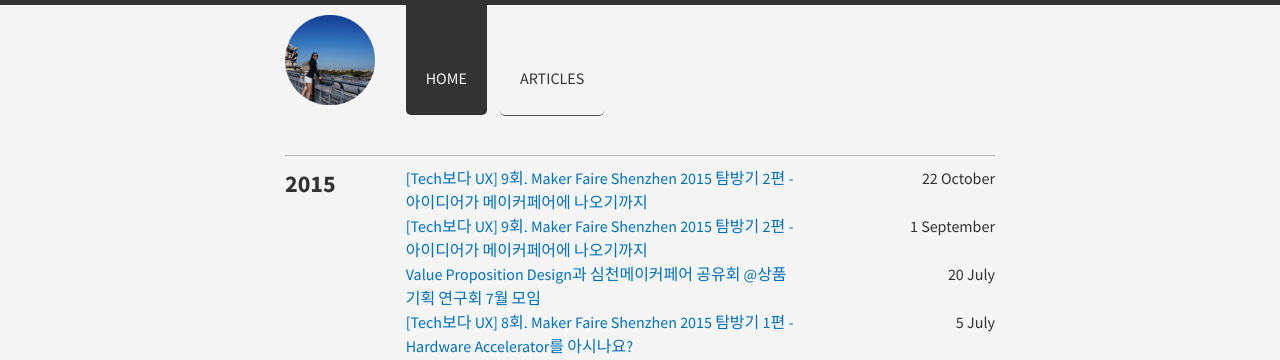
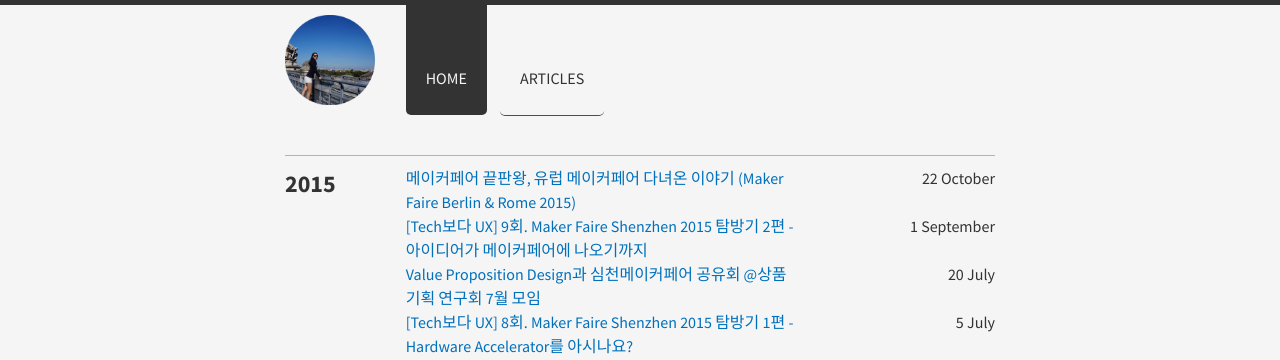
Before and after one commit to midaeng/articles, a Jekyll site: the page built from index.html, in a window 1280 px wide. Shown: the top 360 px of the page. Built offline with Jekyll 4.4.1, drawn with Linux system fonts in a browser that asks for light colours; nearby versions of some CDN libraries; Markdown is read by kramdown in place of the engine named in the settings; some of the changed lines change nothing that is shown.

Commit message:
add maker faire eu

```diff
--- a/_posts/2015-10-22-makerfaire_eu.md
+++ b/_posts/2015-10-22-makerfaire_eu.md
@@ -1,6 +1,15 @@
 ---
 layout: post
-title: "[Tech보다 UX] 9회. Maker Faire Shenzhen 2015 탐방기 2편 - 아이디어가 메이커페어에 나오기까지"
+title: "메이커페어 끝판왕, 유럽 메이커페어 다녀온 이야기 (Maker Faire Berlin & Rome 2015)"
 ---
 
-<img class="alignnone size-full wp-image-58" src="https://raw.githubusercontent.com/midaeng/articles/gh-pages/images/blog/techux_9th.jpg"/>
+작년에, 메이커페어 로마가 유럽에서 가장 큰 메이커페어라는 얘길 들었어요. 그래서 로마 메이커페어를 가기 위해 일년 전부터 휴가 일정을 잡아뒀어요.
+올해 새로 휴가가 생긴 후에도 로마를 가기 위해 연초부터 휴가를 아끼고 아껴 모아두고, 로마 메이커페어 일정을 계속 검색하면서 기다리다가 10월에 3주 휴가를 내고 다녀왔습니다!!
+올 한해 고생스러웠던 코드잼과 코딩전문가 선발을 마무리 하고 휴가를 좀 길게 썼어요.
+휴가를 3주를 만들고 보니 베를린 메이커페어가 때마침 일정이 가능하더라고요.
+<img class="alignnone size-full wp-image-58" src="https://raw.githubusercontent.com/midaeng/articles/gh-pages/images/blog/MF2015-Berlin-1.jpg"/>
+
+그래서 독일에서 2주간 머물면서 메이커페어 외에도 빈티지 컴퓨터 페스티벌도 가고, 독일의 다른 도시 이곳 저곳도 누비며 경험치를 +2정도 높이고 왔습니다 :)
+<img class="alignnone size-full wp-image-58" src="https://raw.githubusercontent.com/midaeng/articles/gh-pages/images/blog/BCFB-2015.jpg"/>
+
+내용은 아직 정리 중이라 업로드하려면 시간이 조금 걸릴 것 같아요. 조금만 기다려주세요 :)
```
Also changed, not shown: images/blog/BCFB-2015.jpg (added), images/blog/MF2015-Berlin-1.jpg (added).
